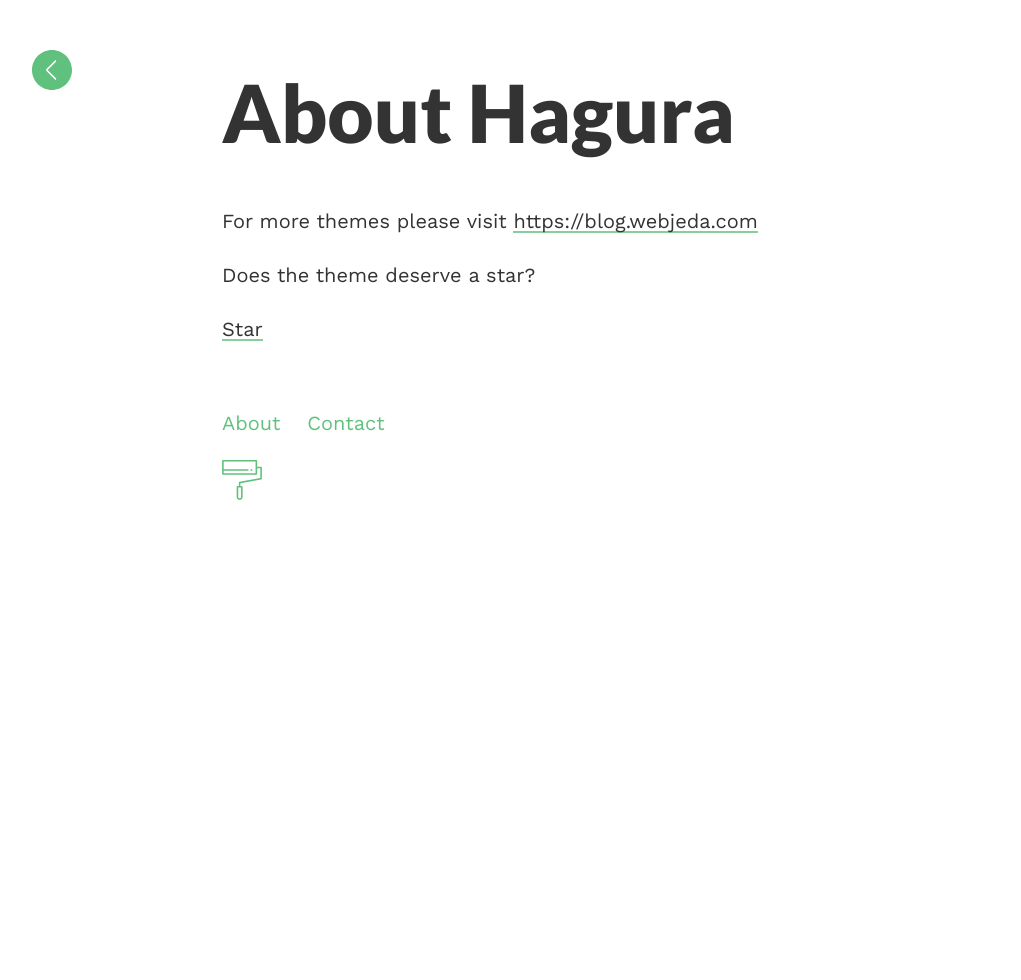
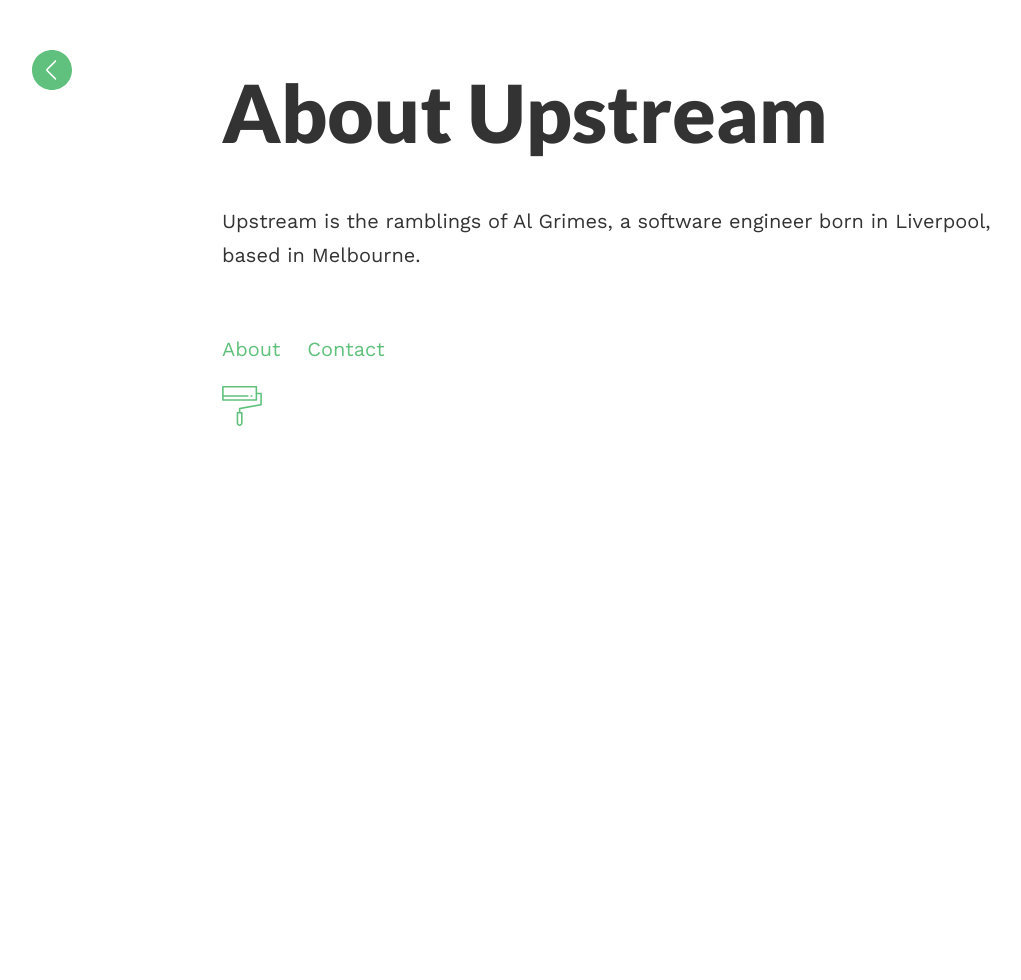
Before and after one commit to algrimes/testupstream, a Jekyll site: the page built from about.md, in a window 1280 px wide. Shown: the whole page, without its empty margins (18-1039 px from the left). Built offline with Jekyll 4.4.1, drawn with Linux system fonts in a browser that asks for light colours.

Commit message:
Al : about

```diff
--- a/about.md
+++ b/about.md
@@ -1,13 +1,8 @@
 ---
-title: About Hagura
+title: About Upstream
 layout: post
 permalink: /about/
 published: true
 ---
 
-For more themes please visit [https://blog.webjeda.com](https://blog.webjeda.com)
-
-Does the theme deserve a star?
-
-<a class="github-button" href="https://github.com/sharu725/hagura" data-style="mega" data-count-href="/sharu725/hagura/stargazers" data-count-api="/repos/sharu725/hagura#stargazers_count" data-count-aria-label="# stargazers on GitHub" aria-label="Star sharu725/hagura on GitHub">Star</a>
-<script async defer src="https://buttons.github.io/buttons.js"></script>
+Upstream is the ramblings of Al Grimes, a software engineer born in Liverpool, based in Melbourne.
```
